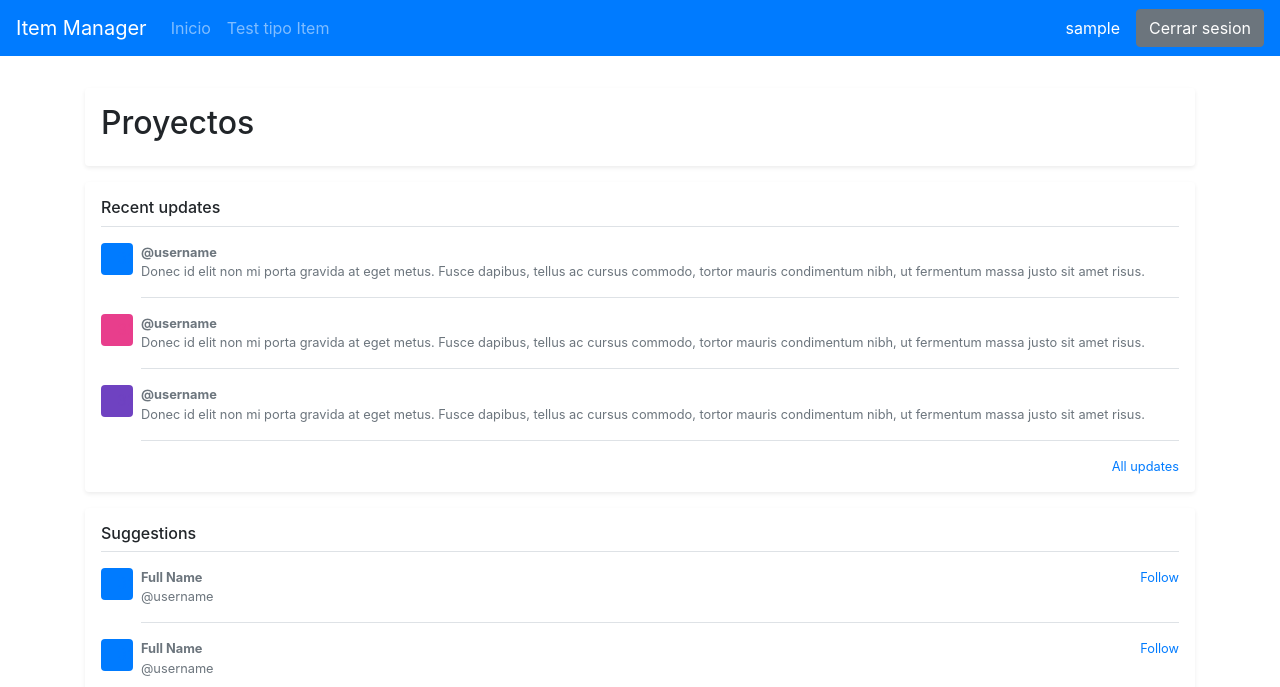
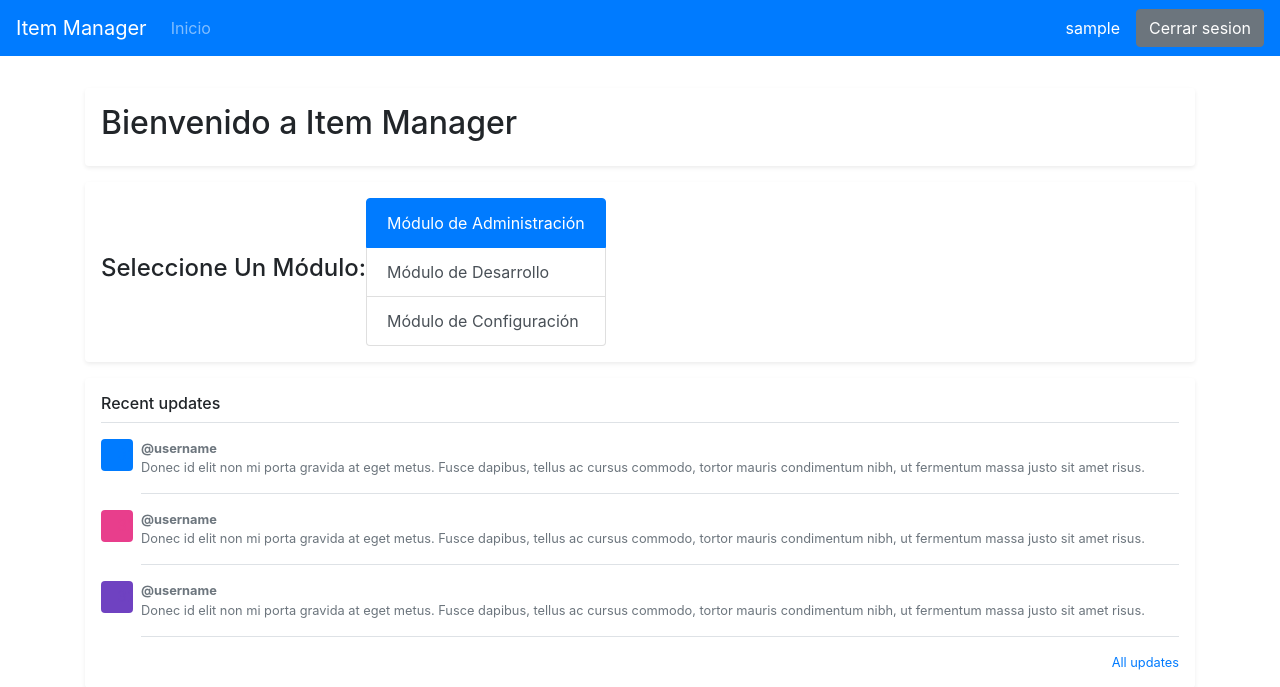
Before and after one commit to fer334/ItemManager, a Django app: page / in a window 1280 px wide. Shown: the top 687 px of the page. Run offline with Django 3.2, Linux system fonts and the light colour scheme; the visitor is signed in with stand-in values (Sample User, id 1); some libraries are stand-ins or nearby versions.

Commit message:
Se agregan nuevos views para administración y se modifican otros de login para hacer el primer boceto del menú principal y el módulo de administración

```diff
--- a/administracion/models.py
+++ b/administracion/models.py
@@ -19,6 +19,7 @@ class Proyecto(models.Model):
     :param fecha_inicio: fecha en la que el proyecto comienza
     :param estado: estado actual del proyecto, puede variar entre iniciado, en ejecución, cancelado, finalizado
     :param numero_fases = cantidad de fases que tiene el proyecto
+    :param cant_comite = cantida de miembros que deberá tener el comité, debe ser impar y mayor o igual a 3
     :param fases: lista de fases del proyecto
     :param gerente: usuario que toma el rol de gerente del proyecto
     :param comite: conjunto impar de usuarios que conforma el comité para el proyecto
@@ -28,13 +29,14 @@ class Proyecto(models.Model):
     fecha_inicio = models.DateField(auto_now=False, auto_now_add=False, default=timezone.now)
     estado = models.CharField(max_length=200, default='iniciado')
     numero_fases = models.IntegerField(default=0)
+    # cant_comite = models.IntegerField(default=0)
     # ponerse de acuerdo después para fases
     # fases = models.ForeignKey('Fase', on_delete=models.CASCADE)
     # investigar relacion uno a uno(?
     gerente = models.CharField(max_length=200, default='null')
     comite = models.CharField(max_length=700, default='null')
     # ponerse de acuerdo después para participantes
-    # participantes = models.ManyToManyField('login.usr')
+    participantes = models.ManyToManyField('login.usr')
     # este no: tipos_de_item = models.ManyToManyField('TipoItem')
 
     def __str__(self):
--- a/administracion/urls.py
+++ b/administracion/urls.py
@@ -3,9 +3,12 @@ from django.urls import path
 from . import views
 app_name = 'administracion'
 urlpatterns = [
-    path('tipo/', views.tipo_item, name='index'),
+    # no sé si el path de abajo está bien que deje en modadmin o puedo dejar vacio? no van a haber conflictos?
+    path('modadmin/',views.index_administracion, name='indexAdmin'),
+    path('tipo/', views.tipo_item, name='tipoItem'),
     path('<int:id_proyecto>/tipo/crear/', views.crear_tipo, name='crearTipoItem'),
     path('<int:id_proyecto>/tipo/registrarEnBase', views.registrarEnBase, name='registrarEnBase'),
+    path('proyectos/', views.proyectos, name='proyectos'),
     path('proyectos/crear/', views.creando_proyecto, name='crearProyecto'),
     path('proyectos/registrar/', views.crear_proyecto, name='registrarProyecto'),
 ]
--- a/templates/login/index.html
+++ b/templates/login/index.html
@@ -4,8 +4,20 @@
         <div class="row">
             <main role="main" class="container">
                 <div class="d-flex align-items-center p-3 my-3  bg-purple rounded shadow-sm">
-                    <h2 class="">Proyectos</h2>
+                <h2 class="">Bienvenido a Item Manager</h2>
                 </div>
+
+
+                <div class="d-flex align-items-center p-3 my-3  bg-purple rounded shadow-sm">
+                    <h4>Seleccione Un Módulo:   </h4>
+                    <br>
+                    <div class="list-group">
+                      <a href="{% url 'administracion:indexAdmin' %}" class="list-group-item list-group-item-action active">Módulo de Administración</a>
+                      <a href="#" class="list-group-item list-group-item-action">Módulo de Desarrollo</a>
+                      <a href="#" class="list-group-item list-group-item-action">Módulo de Configuración</a>
+                    </div>
+
+                    </div>
 
                 <div class="my-3 p-3 bg-white rounded shadow-sm">
                 <h6 class="border-bottom border-gray pb-2 mb-0">Recent updates</h6>
--- a/templates/login/loginHeader.html
+++ b/templates/login/loginHeader.html
@@ -31,9 +31,6 @@
                         <a class="nav-link" href="{% url 'login:register' %}">Registrarse<span class="sr-only">(current)</span></a>
                     </li>
                     {% endif %}
-                    <li class="nav-item">
-                        <a class="nav-link" href="{% url 'administracion:index' %}">Test tipo Item<span class="sr-only">(current)</span></a>
-                    </li>
                 </ul>
                 {% if user.is_authenticated %}
                     <div class="form-inline my-2 my-lg-0">
```
Also changed, not shown: administracion/views.py (+9 -0 lines), templates/administracion/indexAdmin.html (added, +11 -0 lines), templates/administracion/proyectos.html (added, +14 -0 lines), README.md.
